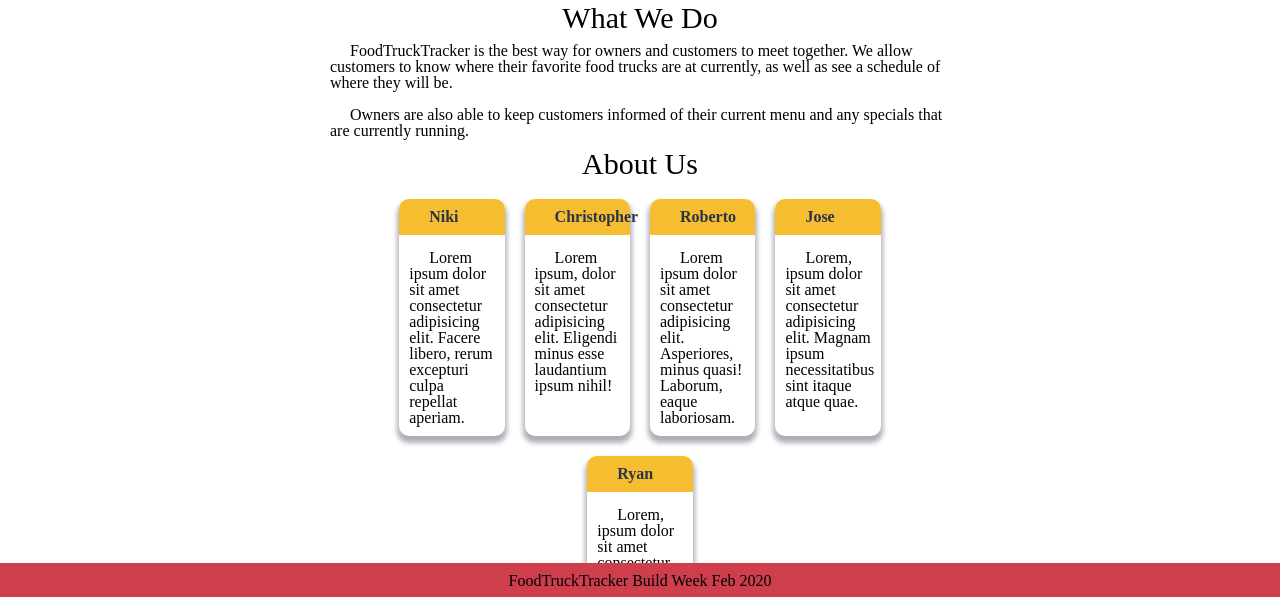
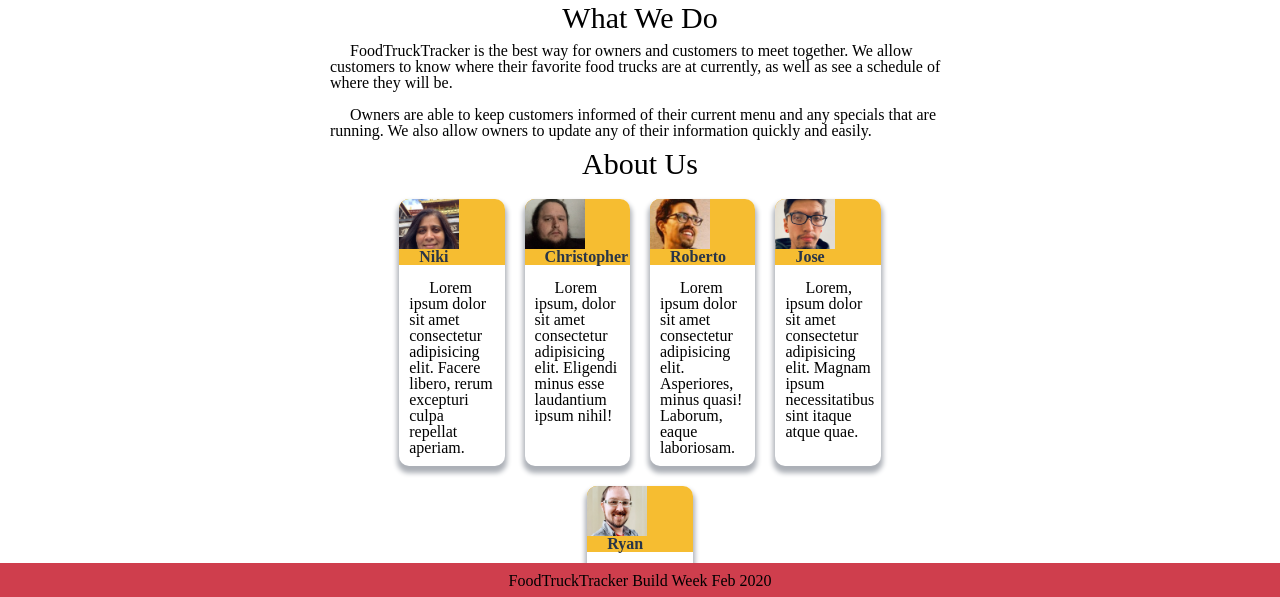
Before and after one commit to foodtruck-trackr-3/Marketing, a plain HTML site: page about.html in a window 1280 px wide. Shown: the part 201-798 px from the top of the page. Drawn offline with Linux system fonts and the light colour scheme; a web font is replaced by a local one.

Commit message:
add icons to about us

```diff
--- a/about.html
+++ b/about.html
@@ -26,41 +26,41 @@
           </p>
           <br />
           <p>
-            Owners are also able to keep customers informed of their current menu and any specials
-            that are currently running.
+            Owners are able to keep customers informed of their current menu and any specials that
+            are running. We also allow owners to update any of their information quickly and easily.
           </p>
         </section>
         <h1>About Us</h1>
         <div class="aboutName">
-          <p>Niki</p>
+          <p><img src="images/niki.jpg" alt="" class="avatar" /> Niki</p>
           <p>
             Lorem ipsum dolor sit amet consectetur adipisicing elit. Facere libero, rerum excepturi
             culpa repellat aperiam.
           </p>
         </div>
         <div class="aboutName">
-          <p>Christopher</p>
+          <p><img src="images/christopher.jpg" alt="" class="avatar" /> Christopher</p>
           <p>
             Lorem ipsum, dolor sit amet consectetur adipisicing elit. Eligendi minus esse laudantium
             ipsum nihil!
           </p>
         </div>
         <div class="aboutName">
-          <p>Roberto</p>
+          <p><img src="images/roberto.jpg" alt="" class="avatar" /> Roberto</p>
           <p>
             Lorem ipsum dolor sit amet consectetur adipisicing elit. Asperiores, minus quasi!
             Laborum, eaque laboriosam.
           </p>
         </div>
         <div class="aboutName">
-          <p>Jose</p>
+          <p><img src="images/jose.jpg" alt="" class="avatar" />Jose</p>
           <p>
             Lorem, ipsum dolor sit amet consectetur adipisicing elit. Magnam ipsum necessitatibus
             sint itaque atque quae.
           </p>
         </div>
         <div class="aboutName">
-          <p>Ryan</p>
+          <p><img src="images/ryan.jpg" alt="" class="avatar" />Ryan</p>
           <p>
             Lorem, ipsum dolor sit amet consectetur adipisicing elit. Quisquam eligendi impedit
             beatae quis.
--- a/less/about.less
+++ b/less/about.less
@@ -30,7 +30,6 @@ main {
   }
   .aboutName {
     border-radius: 1rem;
-    // border:1px solid @midGray;
     box-shadow: 0 0.5rem 0.5rem 0.2rem @midGray;
     margin-bottom: 2rem;
     @media @tablet {
@@ -46,6 +45,18 @@ main {
       font-weight: bold;
       margin-bottom: 0.5rem;
       background: @primaryYellow;
+      padding: 0;
+      .flex();
+      align-items: center;
+      justify-content: start;
+    }
+    .avatar {
+      width: 6rem;
+      height: 5rem;
+      object-fit: cover;
+      margin: 0;
+      margin-right: 0.5rem;
+      border-radius: 1rem 0 0 0;
     }
   }
 }
```
Also changed, not shown: css/main.css, images/christopher.jpg (added), images/jose.jpg (added), images/niki.jpg (added), images/roberto.jpg (added), images/ryan.jpg (added).
